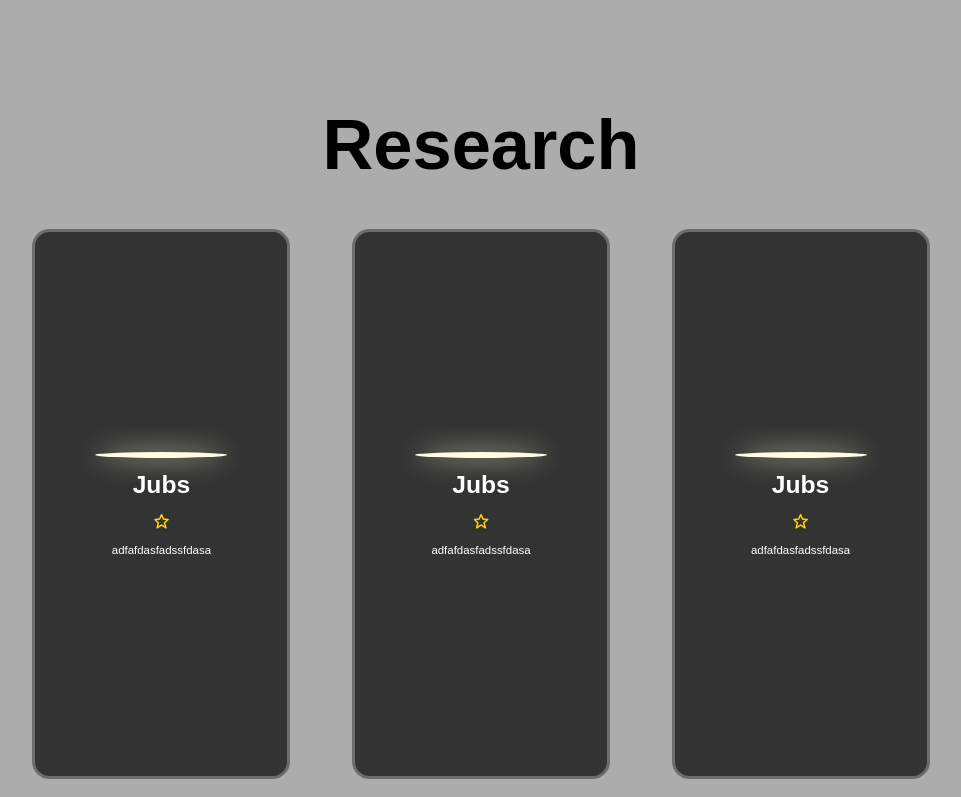
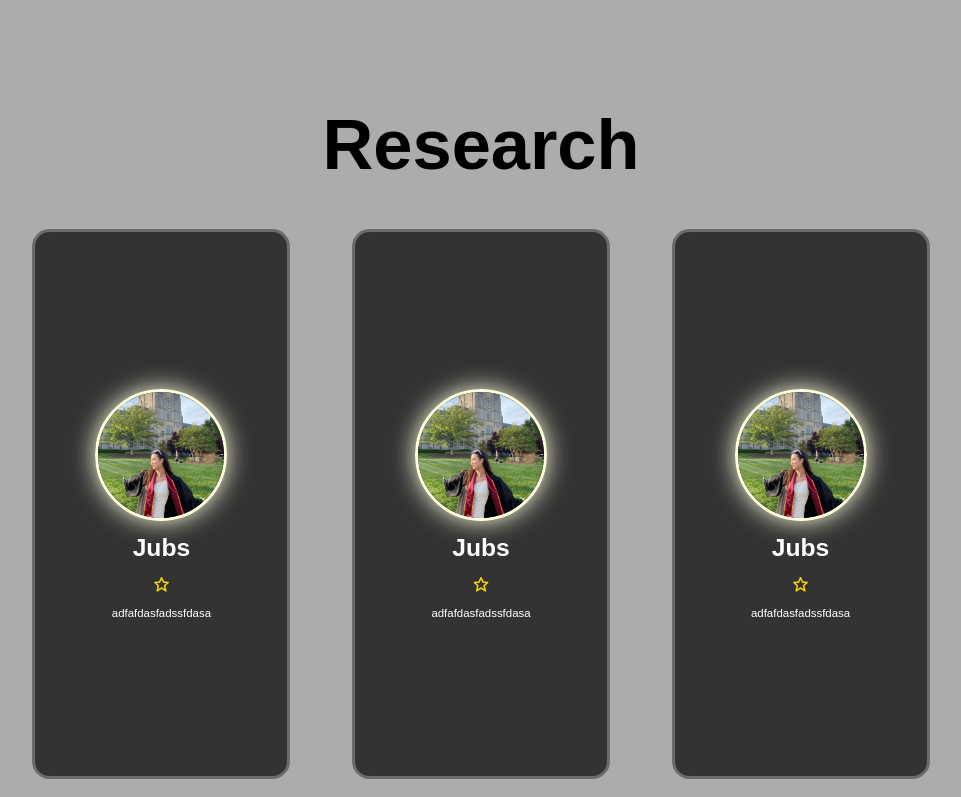
Before and after one commit to jublslee/myPortfolio, a plain HTML site: page index.html in a window 1280 px wide. Shown: the part 1758-2555 px from the top of the page, without its empty margins (159-1120 px from the left). Drawn offline with nearby package versions, Linux system fonts and the light colour scheme.

Commit message:
changes in image name

```diff
--- a/index.html
+++ b/index.html
@@ -44,7 +44,7 @@
 
     </div>
       <div class="home-img">
-        <img src="./assets/images/IMG_3767.JPG" alt="">
+        <img src="img1.jpg" alt="">
       </div>
   </section>
 
@@ -83,7 +83,7 @@
       <div class="wrapper">
 
         <div class="research-item">
-          <img src="./assets/images/IMG_3767.JPG" alt="">
+          <img src="img1.jpg" alt="">
           <h2>Jubs</h2>
           <div class="rating">
             <i class='bx bx-star' id="star"></i>
@@ -92,7 +92,7 @@
         </div>
 
         <div class="research-item">
-          <img src="./assets/images/IMG_3767.JPG" alt="">
+          <img src="img1.jpg" alt="">
           <h2>Jubs</h2>
           <div class="rating">
             <i class='bx bx-star' id="star"></i>
@@ -101,7 +101,7 @@
         </div>
 
         <div class="research-item">
-          <img src="./assets/images/IMG_3767.JPG" alt="">
+          <img src="img1.jpg" alt="">
           <h2>Jubs</h2>
           <div class="rating">
             <i class='bx bx-star' id="star"></i>
```
Also changed, not shown: img1.jpg (added).
